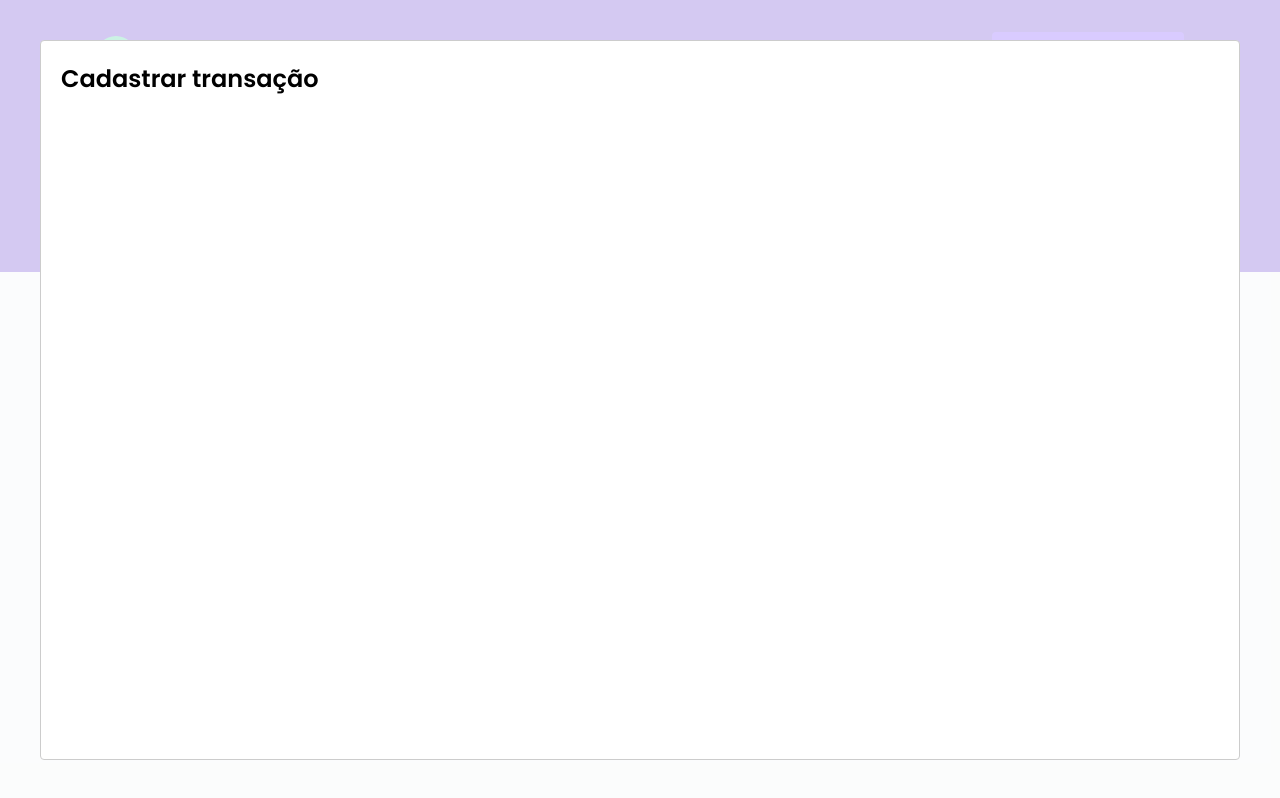
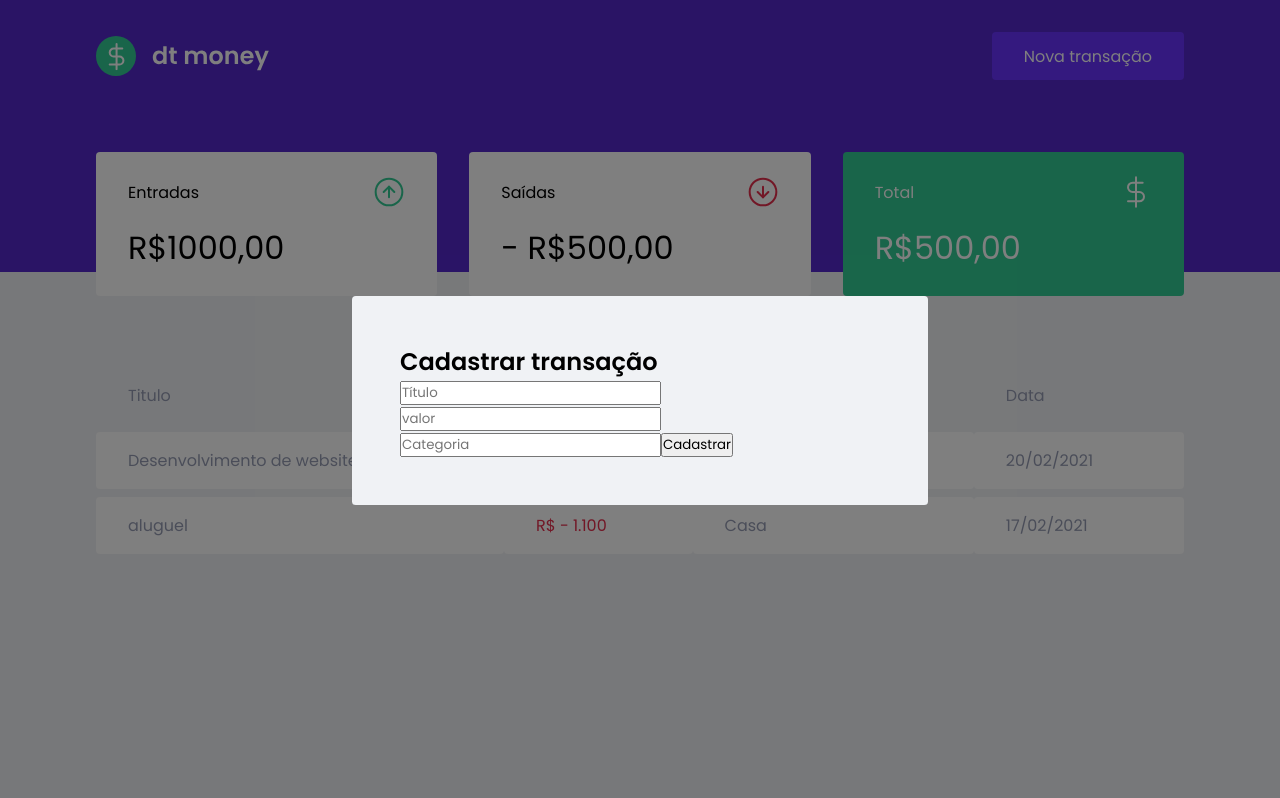
Before and after one commit to joaopedrolacerda/money-control, a React (Create React App) app: page / in a window 1280 px wide. Both pictures are taken after a click on the button "Nova transação". Built offline with nearby package versions, Linux system fonts and the light colour scheme; no server answers; what miragejs would draw is missing.

Commit message:
feat: add styles on modal

```diff
--- a/src/components/NewTransactionModal/index.tsx
+++ b/src/components/NewTransactionModal/index.tsx
@@ -1,5 +1,6 @@
 import { useState } from 'react';
 import Modal from 'react-modal';
+import { Container } from './styles';
 
 interface NewTransactionModalProps {
   isOpen: boolean;
@@ -10,8 +11,19 @@
   onRequestClose,
 }: NewTransactionModalProps) {
   return (
-    <Modal isOpen={isOpen} onRequestClose={onRequestClose}>
-      <h2> Cadastrar transação</h2>
+    <Modal
+      isOpen={isOpen}
+      onRequestClose={onRequestClose}
+      overlayClassName="react-modal-overlay"
+      className="react-modal-content"
+    >
+      <Container>
+        <h2> Cadastrar transação</h2>
+        <input placeholder="Título" />
+        <input type="number" placeholder="valor" />
+        <input placeholder="Categoria" />
+        <button type="submit">Cadastrar</button>
+      </Container>
     </Modal>
   );
 }
--- a/src/components/NewTransactionModal/styles.ts
+++ b/src/components/NewTransactionModal/styles.ts
@@ -1,3 +1,3 @@
 import styled from 'styled-components';
 
-export const Container = styled.div``;
+export const Container = styled.form``;
--- a/src/styles/global.ts
+++ b/src/styles/global.ts
@@ -49,4 +49,29 @@
     opacity: 0.6;
     cursor: not-allowed;
   }
+
+  .react-modal-overlay {
+    background: rgba(0,0,0,0.5);
+
+    position: fixed;
+    top:0;
+    bottom:0;
+    right: 0;
+    left: 0;
+
+    display: flex;
+    align-items: center;
+    justify-content: center;
+  }
+
+  .react-modal-content {
+    width: 100%;
+    max-width: 576px;
+
+    background: var(--background);
+
+    padding: 3rem;
+    position: relative;
+    border-radius: 0.24rem;
+  }
 `;
```
